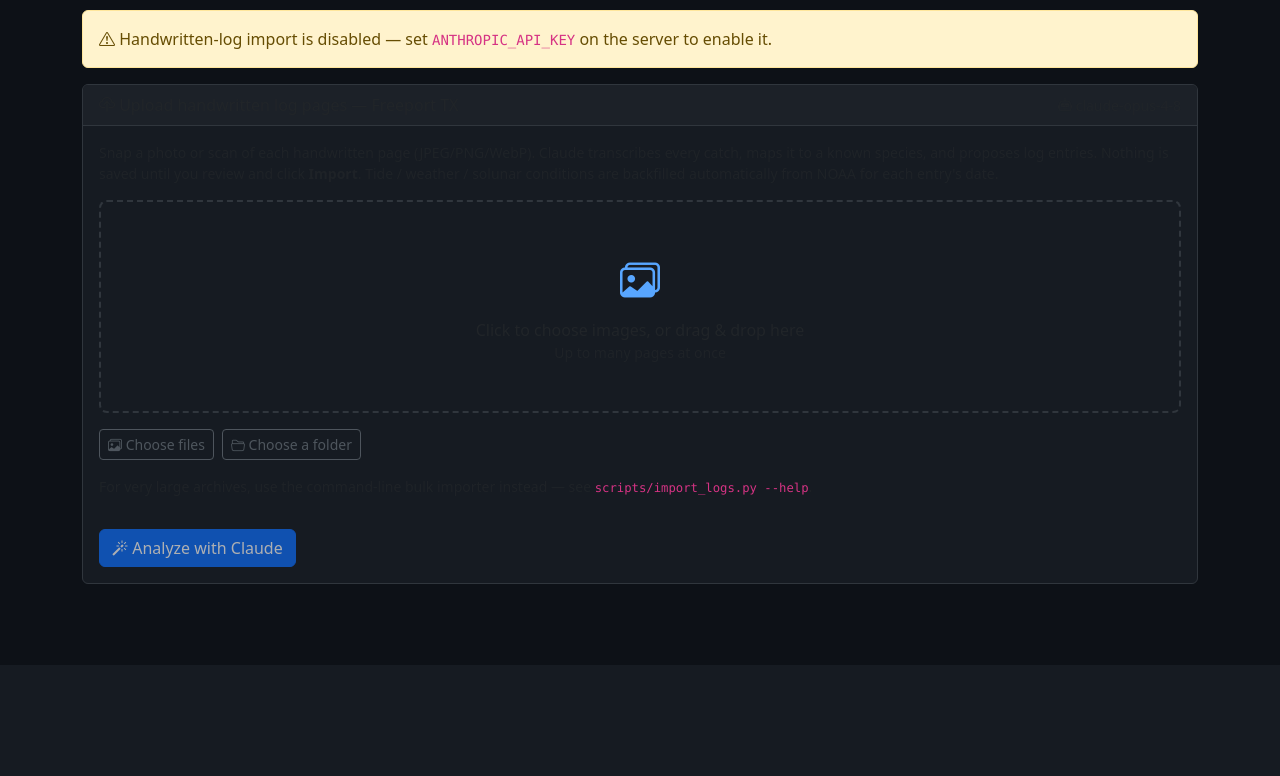
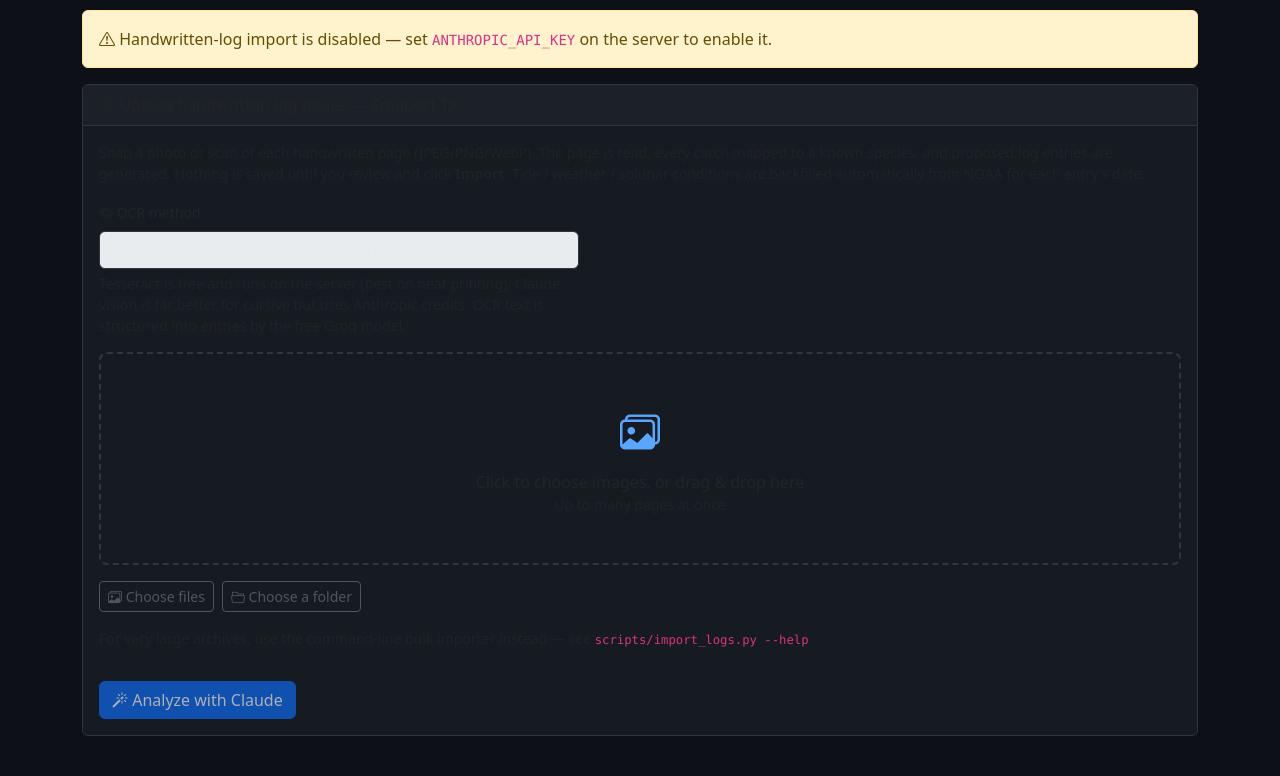
Before and after one commit to SilasMarner/fishing-dashboard, a Flask app: page /import in a window 1280 px wide. Shown: the part 135-911 px from the top of the page. Before the commit the page ends 719 px from the top, so only its background shows below. Run offline with Flask 3, Linux system fonts and the light colour scheme; parts of the project's set-up code (start-up, migrations or seed data) failed here and were passed over.

Commit message:
Import: free OCR methods (Tesseract/OCR.space) with method dropdown
Adds a choice of OCR engine on /import, defaulting to the FREE on-device path
so Anthropic credits are optional:
  - tesseract (default): on-device OCR, no API key; text structured into entries
    by the existing free Groq model
  - ocr_space: free online OCR (api.ocr.space), then Groq structuring
  - anthropic: Claude vision (best for cursive, uses credits) — one-shot OCR+structure

- Dockerfile installs tesseract-ocr; pytesseract + Pillow deps
- app.py: _ocr_tesseract/_ocr_space, structure_text_to_entries (Groq/xAI JSON
  mode), extract_log_entries dispatcher, import_methods_available; extract route
  takes an 'ocr' method + reports availability per method
- import.html: OCR-method dropdown (disabled options when key missing)
- CLI: --ocr {tesseract,ocr_space,anthropic} (default tesseract)
- Wire GROQ_API_KEY/AI_PROVIDER/OCR_* into stack 27 + dev compose + .env.example

Backfill correctness/perf fix: imported historical entries no longer fall back
to TODAY's live conditions (get_conditions_for_date allow_live_fallback=False);
conditions are memoized per date across a commit batch — fixes a bulk-commit
timeout and stops poisoning decade-old logs with current weather.

```diff
--- a/docker-compose.yml
+++ b/docker-compose.yml
@@ -28,9 +28,12 @@ services:
       - AI_PROVIDER=${AI_PROVIDER:-groq}
       - GROQ_API_KEY=${GROQ_API_KEY}
       - XAI_API_KEY=${XAI_API_KEY}
-      # Claude vision — handwritten-log import (/import). Independent of AI_PROVIDER.
+      # Handwritten-log import (/import): free OCR (tesseract/ocr.space) → Groq structuring,
+      # or Claude vision. OCR_PROVIDER picks the default method shown in the dropdown.
       - ANTHROPIC_API_KEY=${ANTHROPIC_API_KEY}
       - IMPORT_MODEL=${IMPORT_MODEL:-claude-opus-4-8}
+      - OCR_PROVIDER=${OCR_PROVIDER:-tesseract}
+      - OCR_SPACE_API_KEY=${OCR_SPACE_API_KEY:-helloworld}
       - ANALYSIS_INTERVAL_HOURS=6
       - PORT=9879
     ports:
--- a/fish_logger/app.py
+++ b/fish_logger/app.py
@@ -35,13 +35,26 @@ PORT                 = int(os.environ.get("PORT", "9879"))
 APP_TZ               = ZoneInfo("America/Chicago")
 # GEMINI_KEY     = os.environ.get("GEMINI_API_KEY", "")      # ── uncomment to use Gemini instead
 
-# ── Handwritten-log import (Claude vision) ─────────────────────────────────────
-# Separate from AI_PROVIDER above: image transcription needs a vision model, so the
-# import feature always uses Anthropic Claude regardless of the text-analysis provider.
+# ── Handwritten-log import ─────────────────────────────────────────────────────
+# Two routes to structured entries:
+#   • OCR methods (tesseract / ocr_space) read the page to raw text — FREE — then the
+#     existing text provider (Groq/xAI, AI_PROVIDER) structures that text into entries.
+#   • anthropic: Claude vision does OCR + structuring in one shot (best for handwriting,
+#     uses Anthropic credits).
 ANTHROPIC_KEY        = os.environ.get("ANTHROPIC_API_KEY", "")
 IMPORT_MODEL         = os.environ.get("IMPORT_MODEL", "claude-opus-4-8")
 IMPORT_MAX_IMAGES    = int(os.environ.get("IMPORT_MAX_IMAGES", "20"))
 ALLOWED_IMG_TYPES    = {"image/jpeg", "image/png", "image/webp", "image/gif"}
+# OCR method selection (default = the free, on-device option)
+OCR_PROVIDER_DEFAULT = os.environ.get("OCR_PROVIDER", "tesseract").lower()
+OCR_SPACE_API_KEY    = os.environ.get("OCR_SPACE_API_KEY", "helloworld")  # free demo key
+OCR_SPACE_URL        = "https://api.ocr.space/parse/image"
+# label shown in the /import dropdown
+OCR_METHODS = {
+    "tesseract": "Tesseract — free, on-device",
+    "ocr_space": "OCR.space — free, online",
+    "anthropic": "Claude vision — best for handwriting (uses credits)",
+}
 
 # ── Species by location ────────────────────────────────────────────────────────
 SPECIES = {
@@ -338,16 +351,22 @@ def get_conditions(location: str) -> dict:
     return cond
 
 
-def get_conditions_for_date(location: str, target_dt: datetime) -> dict:
-    """Return conditions for any datetime. Uses Prometheus for today, exporter query for other dates."""
+def get_conditions_for_date(location: str, target_dt: datetime,
+                            allow_live_fallback: bool = True) -> dict:
+    """Return conditions for any datetime. Uses Prometheus for today, exporter query for other dates.
+
+    allow_live_fallback=False is for historical imports: if the exporter query
+    fails we return empty conditions rather than poisoning an old entry with
+    *today's* live weather (and we skip the live path entirely).
+    """
     today = datetime.now(tz=APP_TZ).date()
-    if target_dt.date() == today:
+    if target_dt.date() == today and allow_live_fallback:
         return get_conditions(location)
     try:
         r = requests.get(
             f"{EXPORTER_QUERY_URL}/query",
             params={"location": location, "date": target_dt.strftime("%Y%m%d")},
-            timeout=15,
+            timeout=(15 if allow_live_fallback else 6),
         )
         r.raise_for_status()
         data = r.json()
@@ -386,7 +405,7 @@ def get_conditions_for_date(location: str, target_dt: datetime) -> dict:
         }
     except Exception as exc:
         log.warning("Exporter query failed for %s %s: %s", location, target_dt.date(), exc)
-        return get_conditions(location)
+        return get_conditions(location) if allow_live_fallback else {}
 
 # ── AI analysis ────────────────────────────────────────────────────────────────
 TREND_LABEL = {"-1.0": "falling", "-1": "falling", "0.0": "steady", "0": "steady",
@@ -668,6 +687,121 @@ def extract_entries_from_images(images: list[tuple[str, bytes]], location: str,
             return block.input
     raise RuntimeError("Claude returned no structured entries.")
 
+# ── Free OCR path: read image → raw text, then structure with the text provider ─
+def _ocr_tesseract(images: list[tuple[str, bytes]]) -> str:
+    """On-device OCR with Tesseract. Free, no network. Best on neat printing."""
+    import io
+    import pytesseract
+    from PIL import Image
+    pages = []
+    for i, (_, raw) in enumerate(images, 1):
+        img = Image.open(io.BytesIO(raw))
+        pages.append(f"--- page {i} ---\n" + pytesseract.image_to_string(img))
+    return "\n\n".join(pages).strip()
+
+def _ocr_space(images: list[tuple[str, bytes]]) -> str:
+    """Free online OCR via api.ocr.space (handwriting engine 2)."""
+    pages = []
+    for i, (media_type, raw) in enumerate(images, 1):
+        resp = requests.post(
+            OCR_SPACE_URL,
+            data={"apikey": OCR_SPACE_API_KEY, "OCREngine": "2", "scale": "true",
+                  "isOverlayRequired": "false"},
+            files={"file": (f"page{i}", raw, media_type)},
+            timeout=60,
+        )
+        resp.raise_for_status()
+        data = resp.json()
+        if data.get("IsErroredOnProcessing"):
+            raise RuntimeError("OCR.space error: " + "; ".join(data.get("ErrorMessage") or ["unknown"]))
+        parsed = "".join(r.get("ParsedText", "") for r in data.get("ParsedResults") or [])
+        pages.append(f"--- page {i} ---\n{parsed}")
+    return "\n\n".join(pages).strip()
+
+def structure_text_to_entries(text: str, location: str, model: str | None = None) -> dict:
+    """Turn raw OCR text into structured entries using the free text provider (Groq/xAI).
+
+    OCR is noisy — the LLM also corrects obvious misreads using fishing context
+    (species names, plausible dates/sizes). Returns {"entries":[...], "unreadable":...}.
+    """
+    if AI_PROVIDER == "xai":
+        if not XAI_KEY:
+            raise RuntimeError("XAI_API_KEY not set — needed to structure OCR text.")
+        client = OpenAI(api_key=XAI_KEY, base_url="https://api.x.ai/v1")
+        model = model or "grok-3-mini"
+    else:
+        if not GROQ_KEY:
+            raise RuntimeError("GROQ_API_KEY not set — needed to structure OCR text. "
+                               "Set it (free at console.groq.com) or use the Claude method.")
+        client = OpenAI(api_key=GROQ_KEY, base_url="https://api.groq.com/openai/v1")
+        model = model or "llama-3.3-70b-versatile"
+
+    if not text.strip():
+        return {"entries": [], "unreadable": "OCR produced no text — the scan may be blank or too faint."}
+
+    location_name = LOCATION_NAMES.get(location, location)
+    species_list  = SPECIES.get(location, [])
+    prompt = (
+        f"You are digitizing a handwritten Gulf Coast fishing log for {location_name}. "
+        "Below is noisy OCR text from the scanned page(s). Reconstruct the fishing entries "
+        "as structured data, correcting obvious OCR errors using fishing context.\n\n"
+        "Return ONLY a JSON object of this exact shape:\n"
+        '{"entries":[{"catch_date":"YYYY-MM-DD","catch_time":"HH:MM or null",'
+        '"species":"canonical name","species_raw":"as written or null","caught":true,'
+        '"fish_count":1,"size_in":null,"weight_lbs":null,"page_conditions":"tide/weather/bait notes or null",'
+        '"notes":"other remarks or null","confidence":0.0}],'
+        '"unreadable":"note anything illegible, or null"}\n\n'
+        "Rules:\n"
+        "- One entry per catch line. A blank/skunk trip with no fish is a valid entry with caught=false.\n"
+        f"- Map each species to the closest name in this list (use 'Other' if none fit):\n{json.dumps(species_list)}\n"
+        "- Anglers abbreviate: 'trout'=Spotted Seatrout, 'red'/'rat red'=Red Drum (Redfish), "
+        "'flounder'=Southern Flounder, 'sheepy'=Sheepshead.\n"
+        "- Infer full YYYY-MM-DD dates from context; lower confidence when unsure. Never invent fish.\n\n"
+        f"OCR TEXT:\n{text}"
+    )
+    completion = client.chat.completions.create(
+        model=model,
+        max_tokens=4000,
+        response_format={"type": "json_object"},
+        messages=[{"role": "user", "content": prompt}],
+    )
+    raw = completion.choices[0].message.content or "{}"
+    try:
+        data = json.loads(raw)
+    except json.JSONDecodeError:
+        m = re.search(r"\{.*\}", raw, re.S)
+        data = json.loads(m.group(0)) if m else {"entries": []}
+    data.setdefault("entries", [])
+    return data
+
+def extract_log_entries(images: list[tuple[str, bytes]], location: str,
+                        method: str, model: str | None = None) -> dict:
+    """Dispatch to the chosen import method and normalize the result shape."""
+    if method == "anthropic":
+        result = extract_entries_from_images(images, location, model=model)
+        result["ocr_method"] = "anthropic"
+        return result
+
+    if method == "ocr_space":
+        text = _ocr_space(images)
+    else:                                    # default: tesseract
+        method = "tesseract"
+        text = _ocr_tesseract(images)
+
+    result = structure_text_to_entries(text, location, model=model)
+    result["transcription"] = text
+    result["ocr_method"] = method
+    return result
+
+def import_methods_available() -> dict:
+    """Which import methods are usable given the configured keys."""
+    text_ok = bool(GROQ_KEY or XAI_KEY)      # needed to structure OCR text
+    return {
+        "tesseract": text_ok,
+        "ocr_space": text_ok,
+        "anthropic": bool(ANTHROPIC_KEY),
+    }
+
 def _entry_dt(entry: dict) -> datetime:
     """Combine an extracted entry's date + time into a tz-aware datetime."""
     raw = (entry.get("catch_date") or "").strip()
@@ -680,19 +814,26 @@ def _entry_dt(entry: dict) -> datetime:
     # fall back to date-only at noon
     return datetime.strptime(raw, "%Y-%m-%d").replace(hour=12, tzinfo=APP_TZ)
 
-def insert_imported_entry(conn, location: str, entry: dict) -> None:
-    """Insert one reviewed import entry, backfilling NOAA/solunar conditions for its date.
+def insert_imported_entry(conn, location: str, entry: dict, cond_cache: dict | None = None) -> None:
+    """Insert one reviewed import entry, backfilling historical conditions for its date.
 
     Conditions the angler wrote on the page are preserved in `notes`; the numeric
-    condition columns are backfilled from the historical exporter so imported rows
-    analyze consistently alongside live-logged catches.
+    columns are backfilled from the historical exporter (NOT today's live weather)
+    so imported rows analyze correctly. `cond_cache` memoizes by date so several
+    catches on the same day cost a single lookup during a bulk import.
     """
     catch_dt = _entry_dt(entry)
-    try:
-        cond = get_conditions_for_date(location, catch_dt)
-    except Exception as e:                       # historical backfill is best-effort
-        log.warning("Condition backfill failed for %s: %s", catch_dt.date(), e)
-        cond = {}
+    key = catch_dt.date().isoformat()
+    if cond_cache is not None and key in cond_cache:
+        cond = cond_cache[key]
+    else:
+        try:                                     # historical backfill is best-effort
+            cond = get_conditions_for_date(location, catch_dt, allow_live_fallback=False)
+        except Exception as e:
+            log.warning("Condition backfill failed for %s: %s", key, e)
+            cond = {}
+        if cond_cache is not None:
+            cond_cache[key] = cond
 
     note_parts = []
     if entry.get("notes"):           note_parts.append(str(entry["notes"]).strip())
@@ -955,12 +1096,18 @@ def api_log():
 # ── Handwritten-log import routes ──────────────────────────────────────────────
 @app.route("/import")
 def import_page():
-    location = request.args.get("location", "freeport_tx")
+    location  = request.args.get("location", "freeport_tx")
+    available = import_methods_available()
+    default   = OCR_PROVIDER_DEFAULT if available.get(OCR_PROVIDER_DEFAULT) else \
+                next((m for m, ok in available.items() if ok), OCR_PROVIDER_DEFAULT)
     return render_template("import.html",
                            locations=LOCATION_NAMES,
                            species=SPECIES,
                            selected=location,
-                           import_enabled=bool(ANTHROPIC_KEY),
+                           import_enabled=any(available.values()),
+                           methods=OCR_METHODS,
+                           methods_available=available,
+                           default_method=default,
                            model=IMPORT_MODEL)
 
 @app.route("/api/import/extract", methods=["POST", "OPTIONS"])
@@ -972,12 +1119,15 @@ def api_import_extract():
     """
     if request.method == "OPTIONS":
         return "", 204
-    if not ANTHROPIC_KEY:
-        return jsonify({"status": "error",
-                        "message": "ANTHROPIC_API_KEY not set on the server."}), 503
 
     location = request.form.get("location", "freeport_tx")
-    model    = request.form.get("model") or IMPORT_MODEL
+    method   = (request.form.get("ocr") or OCR_PROVIDER_DEFAULT).lower()
+    if method not in OCR_METHODS:
+        return jsonify({"status": "error", "message": f"Unknown OCR method: {method}"}), 400
+    if not import_methods_available().get(method):
+        need = "ANTHROPIC_API_KEY" if method == "anthropic" else "GROQ_API_KEY (or XAI_API_KEY)"
+        return jsonify({"status": "error", "message": f"Method '{method}' unavailable — {need} not set."}), 503
+    model = request.form.get("model") or None
     files = request.files.getlist("images")
     if not files:
         return jsonify({"status": "error", "message": "No images uploaded."}), 400
@@ -994,7 +1144,7 @@ def api_import_extract():
         images.append((mt, fs.read()))
 
     try:
-        result = extract_entries_from_images(images, location, model=model)
+        result = extract_log_entries(images, location, method, model=model)
     except Exception as e:
         log.exception("Import extraction failed")
         msg = str(e)
@@ -1003,14 +1153,14 @@ def api_import_extract():
         # the same error on every page. Everything else is treated as transient.
         fatal = any(k in msg.lower() for k in
                     ("credit balance", "billing", "authentication", "x-api-key",
-                     "permission", "not_found_error", "invalid api key"))
+                     "permission", "not_found_error", "invalid api key", "not set"))
         return jsonify({"status": "error", "message": msg, "fatal": fatal}), (402 if fatal else 502)
 
     entries = result.get("entries", []) if isinstance(result, dict) else []
     return jsonify({
         "status": "ok",
         "location": location,
-        "model": model,
+        "method": result.get("ocr_method", method) if isinstance(result, dict) else method,
         "pages": len(images),
         "entries": entries,
         "transcription": result.get("transcription", "") if isinstance(result, dict) else "",
@@ -1029,10 +1179,11 @@ def api_import_commit():
         return jsonify({"status": "error", "message": "No entries to import."}), 400
 
     inserted, errors = 0, []
+    cond_cache: dict = {}        # memoize conditions per date across this batch
     with sqlite3.connect(DB_PATH) as conn:
         for i, entry in enumerate(entries):
             try:
-                insert_imported_entry(conn, location, entry)
+                insert_imported_entry(conn, location, entry, cond_cache)
                 inserted += 1
             except Exception as e:
                 errors.append({"index": i, "message": str(e),
--- a/fish_logger/requirements.txt
+++ b/fish_logger/requirements.txt
@@ -2,4 +2,6 @@ flask>=3.0
 openai>=1.0
 requests>=2.32
 anthropic>=0.40       # Claude vision — handwritten-log import (/import)
+pytesseract>=0.3.10   # free on-device OCR (needs tesseract-ocr system pkg, see Dockerfile)
+Pillow>=10.0          # image loading for OCR
 # google-genai>=1.0   # uncomment to use Gemini instead of Grok
--- a/fish_logger/templates/import.html
+++ b/fish_logger/templates/import.html
@@ -22,17 +22,34 @@
 <div class="card mb-4">
   <div class="card-header d-flex justify-content-between align-items-center">
     <span><i class="bi bi-cloud-upload"></i> Upload handwritten log pages — {{ locations[selected] }}</span>
-    <span class="text-muted small"><i class="bi bi-robot"></i> {{ model }}</span>
   </div>
   <div class="card-body">
     <p class="text-muted small mb-3">
-      Snap a photo or scan of each handwritten page (JPEG/PNG/WebP). Claude transcribes
-      every catch, maps it to a known species, and proposes log entries. Nothing is saved
-      until you review and click <strong>Import</strong>. Tide / weather / solunar conditions
-      are backfilled automatically from NOAA for each entry's date.
+      Snap a photo or scan of each handwritten page (JPEG/PNG/WebP). The page is read,
+      every catch mapped to a known species, and proposed log entries are generated.
+      Nothing is saved until you review and click <strong>Import</strong>. Tide / weather /
+      solunar conditions are backfilled automatically from NOAA for each entry's date.
     </p>
 
     <input type="hidden" id="location" value="{{ selected }}">
+
+    <div class="mb-3" style="max-width:30rem">
+      <label class="form-label small"><i class="bi bi-eye"></i> OCR method</label>
+      <select id="ocrMethod" class="form-select" {% if not import_enabled %}disabled{% endif %}>
+        {% for key, label in methods.items() %}
+        <option value="{{ key }}"
+                {% if not methods_available[key] %}disabled{% endif %}
+                {% if key == default_method %}selected{% endif %}>
+          {{ label }}{% if not methods_available[key] %} — key not set{% endif %}
+        </option>
+        {% endfor %}
+      </select>
+      <div class="form-text">
+        Tesseract is free and runs on the server (best on neat printing). Claude vision is
+        far better for cursive but uses Anthropic credits. OCR text is structured into entries
+        by the free Groq model.
+      </div>
+    </div>
 
     <label for="fileInput"
            id="dropZone"
@@ -222,6 +239,7 @@ extractBtn.addEventListener('click', async () => {
 
   const fd = new FormData();
   fd.append('location', document.getElementById('location').value);
+  fd.append('ocr', document.getElementById('ocrMethod').value);
   files.forEach(f => fd.append('images', f));
 
   try {
@@ -233,7 +251,7 @@ extractBtn.addEventListener('click', async () => {
     body.innerHTML = '';
     (data.entries || []).forEach(e => body.appendChild(entryRow(e)));
     document.getElementById('entryCount').textContent =
-      (data.entries || []).length + ' entries from ' + data.pages + ' page(s)';
+      (data.entries || []).length + ' entries from ' + data.pages + ' page(s) · ' + (data.method || '');
     document.getElementById('transcript').textContent = data.transcription || '';
     const un = document.getElementById('unreadableNote');
     if (data.unreadable) { un.textContent = '⚠ ' + data.unreadable; un.classList.remove('d-none'); }
```
Also changed, not shown: scripts/import_logs.py (+6 -3 lines), 2 other files.
